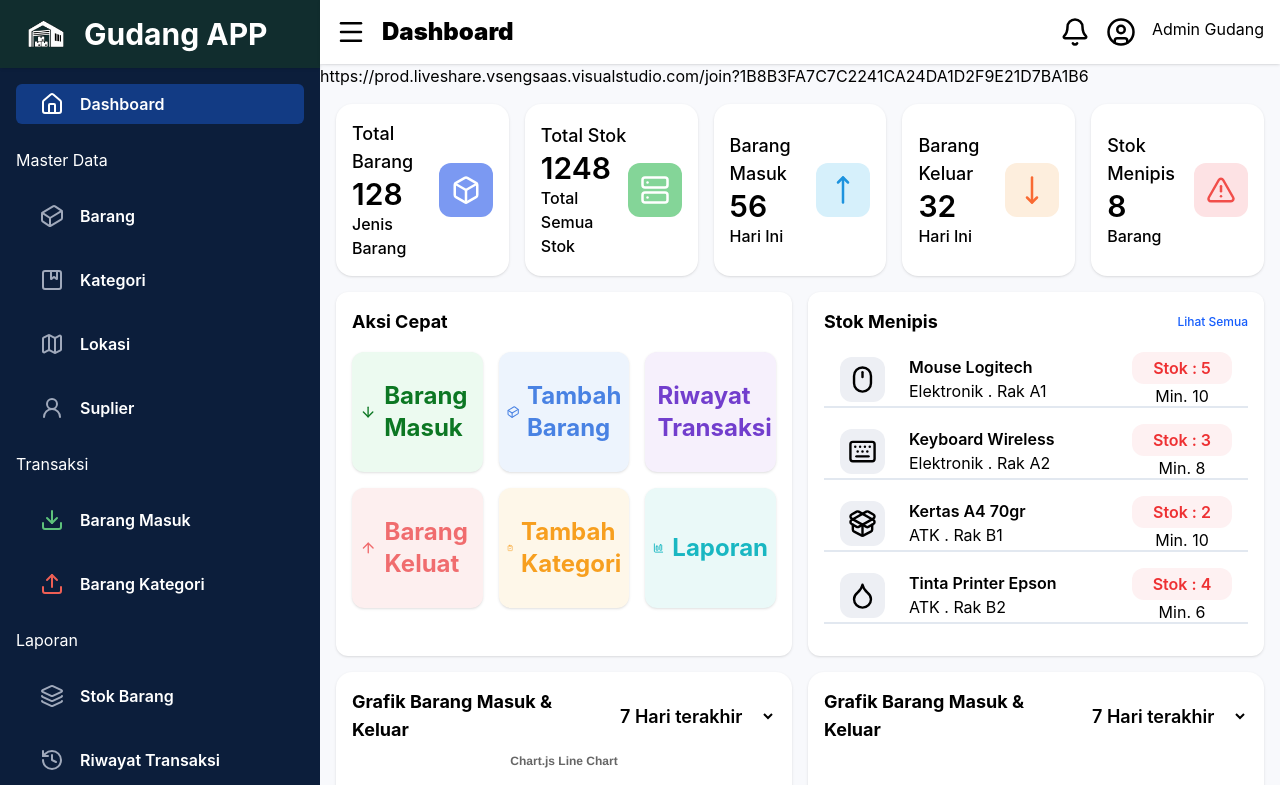
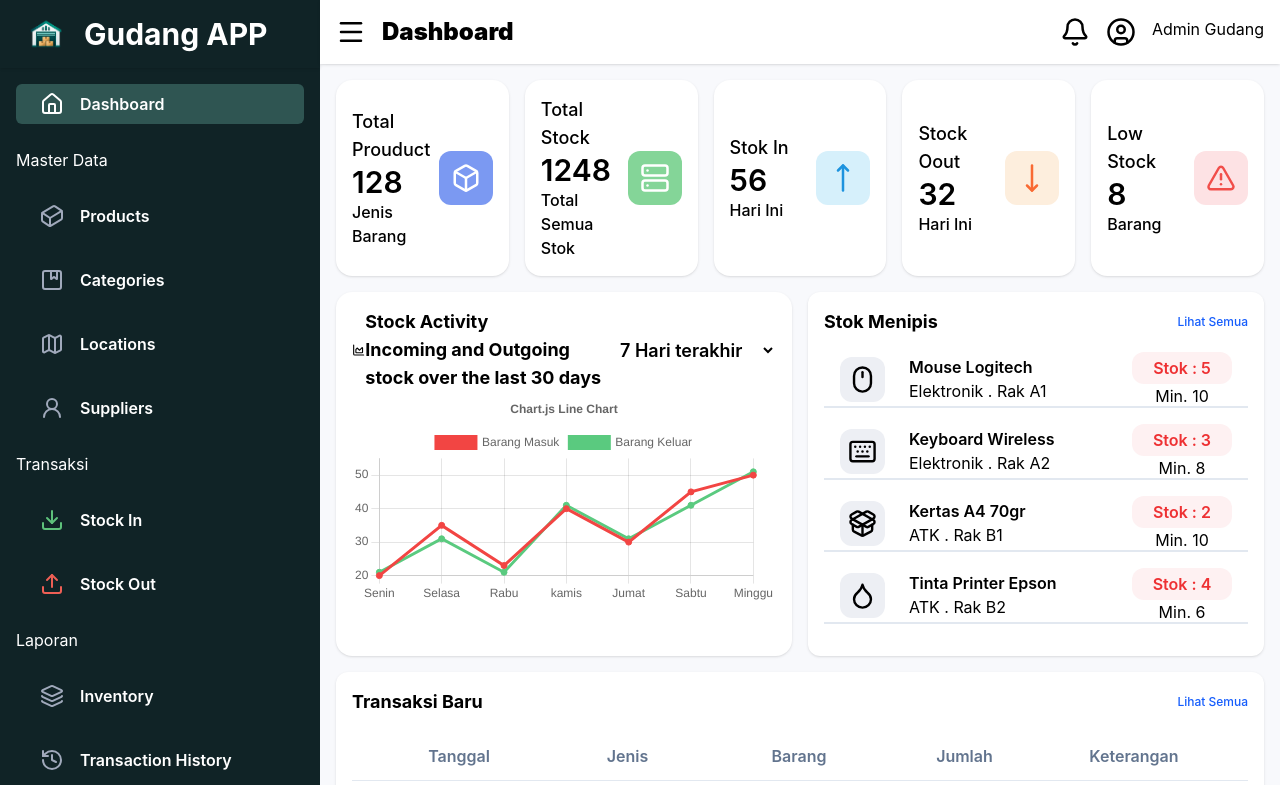
Before and after one commit to rohimmaruf/warehouse, a React (Vite) app: page / in a window 1280 px wide. Shown: the top 785 px of the page. Built offline with nearby package versions, Linux system fonts and the light colour scheme.

Commit message:
Update ui dan warna

```diff
--- a/src/components/dashboard/Card.jsx
+++ b/src/components/dashboard/Card.jsx
@@ -4,11 +4,11 @@ import ItemCard from "./itemcard/ItemCard"
 const Card = () => {
     return (
         <div className="flex gap-4 ">
-            <ItemCard tittle="Total Barang" nominal={128} description="Jenis Barang" icon={<Box className="text-white" size={30} />} bgColor="#7b99f2" />
-            <ItemCard tittle="Total Stok" nominal={1248} description="Total Semua Stok" icon={<Server className="text-white" size={30} />} bgColor="#84d598" />
-            <ItemCard tittle="Barang Masuk" nominal={56} description="Hari Ini" icon={<MoveUp className="text-[#1d93de]" size={30} />} bgColor="#d6f0fb" />
-            <ItemCard tittle="Barang Keluar" nominal={32} description="Hari Ini" icon={<MoveDown className="text-[#f96a33]" size={30} />} bgColor="#fdeedd" />
-            <ItemCard tittle="Stok Menipis" nominal={8} description="Barang" icon={<TriangleAlert className="text-[#f14e4a]" size={30} />} bgColor="#fde2e4" />
+            <ItemCard tittle="Total Prouduct" nominal={128} description="Jenis Barang" icon={<Box className="text-white" size={30} />} bgColor="#7b99f2" />
+            <ItemCard tittle="Total Stock" nominal={1248} description="Total Semua Stok" icon={<Server className="text-white" size={30} />} bgColor="#84d598" />
+            <ItemCard tittle="Stok In" nominal={56} description="Hari Ini" icon={<MoveUp className="text-[#1d93de]" size={30} />} bgColor="#d6f0fb" />
+            <ItemCard tittle="Stock Oout" nominal={32} description="Hari Ini" icon={<MoveDown className="text-[#f96a33]" size={30} />} bgColor="#fdeedd" />
+            <ItemCard tittle="Low Stock" nominal={8} description="Barang" icon={<TriangleAlert className="text-[#f14e4a]" size={30} />} bgColor="#fde2e4" />
         </div>
     )
 }
--- a/src/components/dashboard/Grafik.jsx
+++ b/src/components/dashboard/Grafik.jsx
@@ -1,3 +1,4 @@
+import { ChartAreaIcon, ChartBarDecreasing } from "lucide-react"
 import LineGrafik from "./grafik/Linegrafik"
 import Piegrafik from "./grafik/Piegrafik"
 
@@ -5,7 +6,11 @@ const Grafik = () => {
     return (
         <div className="p-4 bg-white  shadow w-full rounded-2xl ">
             <div className="flex justify-between items-center text-lg font-bold">
-                <h1>Grafik Barang Masuk & Keluar</h1>
+                <ChartAreaIcon/>
+                <div>
+                    <h1>Stock Activity</h1>
+                    <p>Incoming and Outgoing stock over the last 30 days</p>
+                </div>
                 <select className="border-amber-100 rounded p-1 font-semibold">
                     <option value="">7 Hari terakhir</option>
                     <option value="">30 Hari terakhir</option>
--- a/src/components/dashboard/Sidebar.jsx
+++ b/src/components/dashboard/Sidebar.jsx
@@ -6,13 +6,13 @@ const Sidebar = () => {
 
     return (
         <div>
-            <div className='sticky top-0 z-50 gap-2 flex bg-warehouse-primary-dark text-white w-80 p-4
+            <div className='sticky top-0 z-50 gap-2 flex bg-warehouse-sidebar-dark text-white w-80 p-4
                 6 shadow'>
-                <img src="/logowarehouse.png" alt="Gudang App" className='w-15 h-9 object-contain' />
+                <img src="/warehouse2.png" alt="Gudang App" className='w-15 h-9 object-contain' />
                 {/* <Warehouse size={34} /> */}
                 <h1 className='font-bold text-3xl'>Gudang APP</h1>
             </div>
-            <div className='gap-6 flex flex-col bg-[#0c1e3b] text-white h-full w-80 p-4
+            <div className='gap-6 flex flex-col bg-warehouse-sidebar-dark text-white h-full w-80 p-4
                 6 shadow'>
 
 
@@ -20,22 +20,22 @@ const Sidebar = () => {
 
 
                 <h2>Master Data</h2>
-                <ItemMenu title='Barang' icon={<Cuboid className='text-[#a0a9bb] ' />} to="/databarang" />
-                <ItemMenu title='Kategori' icon={<Album className='text-[#a0a9bb]' />} to="/kategori" />
-                <ItemMenu title='Lokasi' icon={<MapIcon className='text-[#a0a9bb]' />} to="/lokasi" />
-                <ItemMenu title='Suplier' icon={<User2 className='text-[#a0a9bb]' />} to="/suplier" />
+                <ItemMenu title='Products' icon={<Cuboid className='text-[#a0a9bb] ' />} to="/databarang" />
+                <ItemMenu title='Categories' icon={<Album className='text-[#a0a9bb]' />} to="/kategori" />
+                <ItemMenu title='Locations' icon={<MapIcon className='text-[#a0a9bb]' />} to="/lokasi" />
+                <ItemMenu title='Suppliers' icon={<User2 className='text-[#a0a9bb]' />} to="/suplier" />
 
                 <h2>Transaksi</h2>
-                <ItemMenu title='Barang Masuk' icon={<Download className='text-[#5ec17b]'  />} to="/barangmasuk" />
-                <ItemMenu title='Barang Kategori' icon={<Upload className='text-[#ee5f55]' />} to="/barangkeluar"  />
+                <ItemMenu title='Stock In' icon={<Download className='text-[#5ec17b]'  />} to="/barangmasuk" />
+                <ItemMenu title='Stock Out' icon={<Upload className='text-[#ee5f55]' />} to="/barangkeluar"  />
 
                 <h2>Laporan</h2>
-                <ItemMenu title='Stok Barang' icon={<Layers className='text-[#a0a9bb]' />} to="/stokbarang" />
-                <ItemMenu title='Riwayat Transaksi' icon={<RotateCcwClock className='text-[#a0a9bb]' />} to="riwayattransaksi" />
+                <ItemMenu title='Inventory' icon={<Layers className='text-[#a0a9bb]' />} to="/stokbarang" />
+                <ItemMenu title='Transaction History' icon={<RotateCcwClock className='text-[#a0a9bb]' />} to="riwayattransaksi" />
 
                 <h2>Pengaturan</h2>
-                <ItemMenu title='Pengguna' icon={<UserRoundCog className='text-[#a0a9bb]' />} to="pengguna"/>
-                <ItemMenu title='Pengaturan' icon={<Settings className='text-[#a0a9bb]' />} to="pengaturan"/>
+                <ItemMenu title='Users' icon={<UserRoundCog className='text-[#a0a9bb]' />} to="pengguna"/>
+                <ItemMenu title='Settings' icon={<Settings className='text-[#a0a9bb]' />} to="pengaturan"/>
             </div>
         </div>
 
--- a/src/components/dashboard/sidebar/Menu.jsx
+++ b/src/components/dashboard/sidebar/Menu.jsx
@@ -10,8 +10,8 @@ const ItemMenu = ({ title = "", icon, to }) => {
             className={({ isActive }) =>
                 `flex items-center gap-4 rounded-md px-6 py-2 font-semibold
                 ${isActive
-                    ? "bg-[#123b84] text-white"
-                    : "text-white hover:bg-[#123b84]"
+                    ? "bg-warehouse-sidebar-active text-white"
+                    : "text-white hover:bg-warehouse-sidebar-hover"
                 }
             `
             }
--- a/src/index.css
+++ b/src/index.css
@@ -2,7 +2,7 @@
 
 @theme {
     --color-warehouse-primary: #0E9488;
-    --color-warehouse-primary-dark: #112d2e;
+    --color-warehouse-primary-dark: #08766D;
     --color-warehouse-primary-soft: #DDF6F1;
 
     --color-warehouse-sidebar: #182B2F;
--- a/src/pages/Dashboard.jsx
+++ b/src/pages/Dashboard.jsx
@@ -24,18 +24,19 @@ const Dashboard = () => {
                 {/* Main */}
                 <div className='w-full '>
                     {/* <Topbar navigasi={setIsSidebar} title='Dashboard' /> */}
-                    <p>https://prod.liveshare.vsengsaas.visualstudio.com/join?1B8B3FA7C7C2241CA24DA1D2F9E21D7BA1B6</p>
+                    {/* <p>https://prod.liveshare.vsengsaas.visualstudio.com/join?1B8B3FA7C7C2241CA24DA1D2F9E21D7BA1B6</p> */}
                     <div className='p-4 flex flex-col gap-4'>
                         <Card />
                         <div className='grid grid-cols-2 gap-4'>
-                            <Aksicepat />
+                             <Grafik />
+                            {/* <Aksicepat /> */}
                             <Stokmenipis />
                         </div>
 
-                        <div className=' grid grid-cols-2 gap-4  '>
-                            <Grafik />
-                            <Grafik2 />
-                        </div>
+                        {/* <div className=' grid grid-cols-2 gap-4  '> */}
+
+                            {/* <Grafik2 /> */}
+                        {/* </div> */}
 
                         <Transaksi />
                         <Button title='Primary' varian='primary'/>
```
Also changed, not shown: public/warehouse2.png (added).
